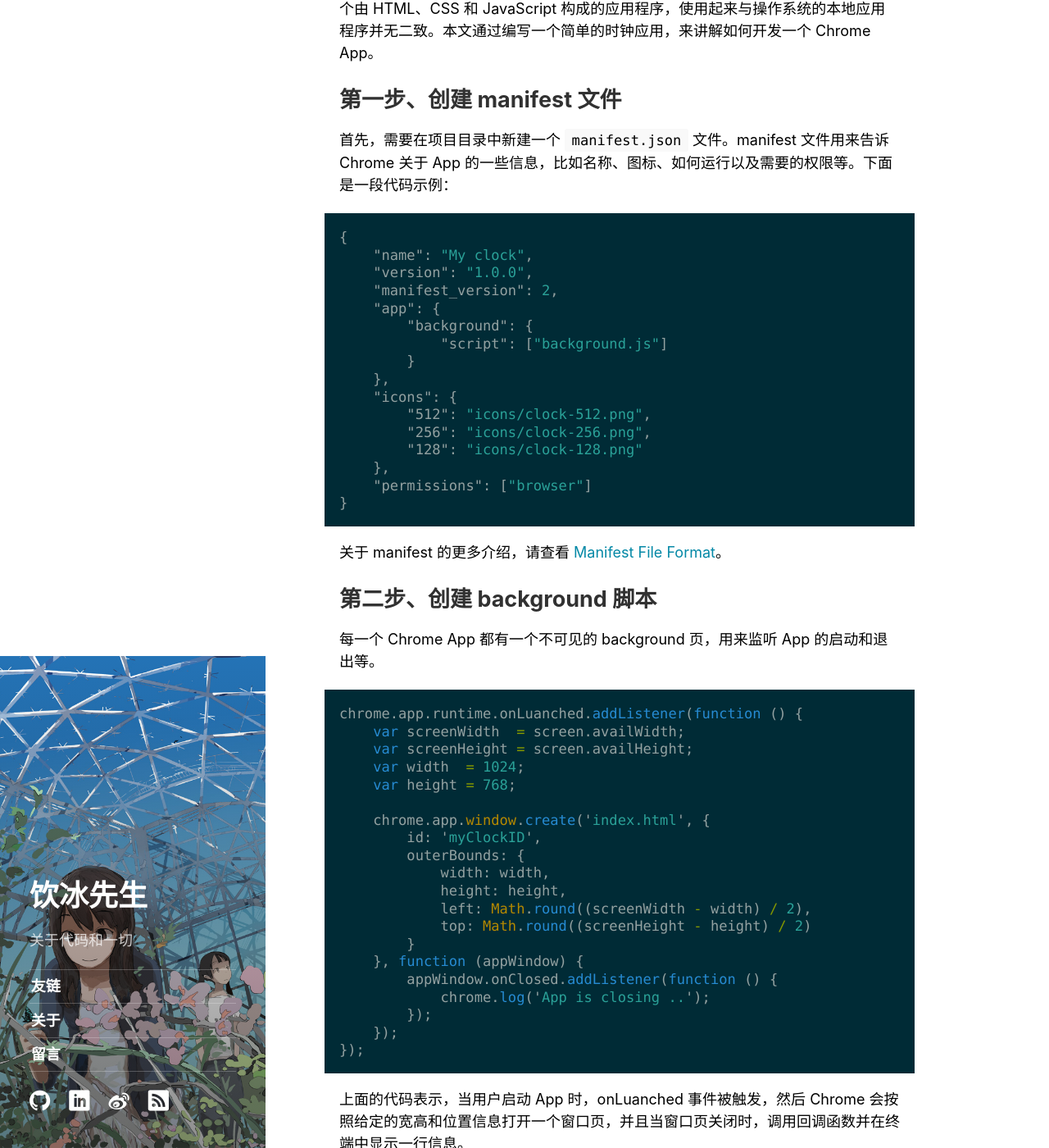
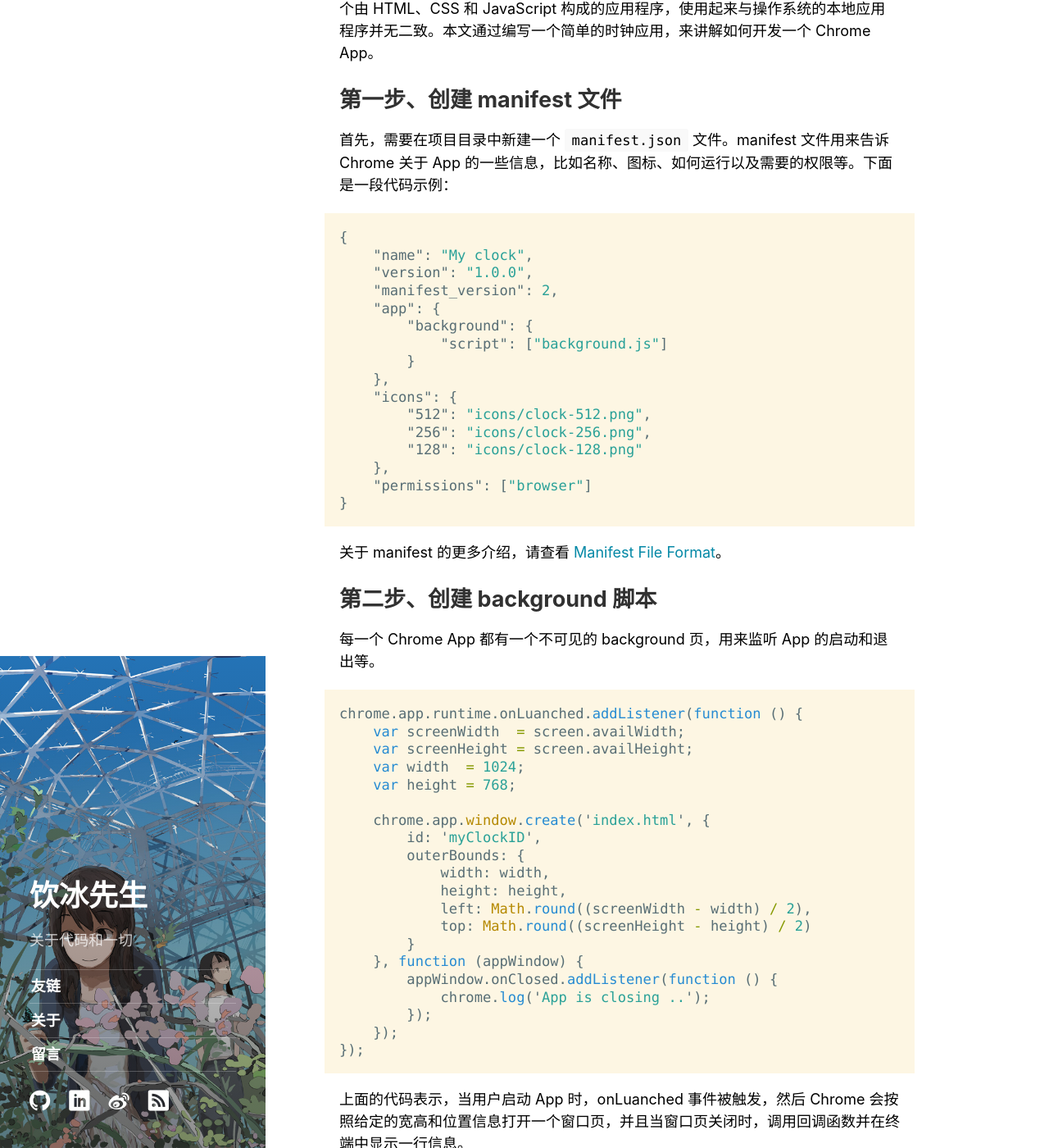
Before and after one commit to ybm/myanbin.github.io, a Jekyll site: the page built from _posts/2016-03-21-developing-a-chrome-app.md, in a window 1280 px wide and 1400 px high, scrolled down 272 px. Shown: the whole window at 82% size. Built offline with Jekyll 4.4.1, drawn with Linux system fonts in a browser that asks for light colours.

Commit message:
update solarized light css file

```diff
--- a/public/css/highlight.scss
+++ b/public/css/highlight.scss
@@ -1,11 +1,11 @@
-/* Solarized Dark
+/* Solarized Light
 For use with Jekyll and Pygments
 http://ethanschoonover.com/solarized
 SOLARIZED HEX      ROLE
 --------- -------- ------------------------------------------
-base03    #002b36  background
-base01    #586e75  comments / secondary content
-base1     #93a1a1  body text / default code / primary content
+base01    #586e75  body text / default code / primary content
+base1     #93a1a1  comments / secondary content
+base3     #fdf6e3  background
 orange    #cb4b16  constants
 red       #dc322f  regex, special keywords
 blue      #268bd2  reserved keywords
@@ -13,40 +13,40 @@ cyan      #2aa198  strings, numbers
 green     #859900  operators, other keywords
 */
 
-.highlight { background-color: #002b36; color: #93a1a1 }
-.highlight .c { color: #586e75 } /* Comment */
-.highlight .err { color: #93a1a1 } /* Error */
-.highlight .g { color: #93a1a1 } /* Generic */
+.highlight { background-color: #fdf6e3; color: #586e75 }
+.highlight .c { color: #93a1a1 } /* Comment */
+.highlight .err { color: #586e75 } /* Error */
+.highlight .g { color: #586e75 } /* Generic */
 .highlight .k { color: #859900 } /* Keyword */
-.highlight .l { color: #93a1a1 } /* Literal */
-.highlight .n { color: #93a1a1 } /* Name */
+.highlight .l { color: #586e75 } /* Literal */
+.highlight .n { color: #586e75 } /* Name */
 .highlight .o { color: #859900 } /* Operator */
 .highlight .x { color: #cb4b16 } /* Other */
-.highlight .p { color: #93a1a1 } /* Punctuation */
-.highlight .cm { color: #586e75 } /* Comment.Multiline */
+.highlight .p { color: #586e75 } /* Punctuation */
+.highlight .cm { color: #93a1a1 } /* Comment.Multiline */
 .highlight .cp { color: #859900 } /* Comment.Preproc */
-.highlight .c1 { color: #586e75 } /* Comment.Single */
+.highlight .c1 { color: #93a1a1 } /* Comment.Single */
 .highlight .cs { color: #859900 } /* Comment.Special */
 .highlight .gd { color: #2aa198 } /* Generic.Deleted */
-.highlight .ge { color: #93a1a1; font-style: italic } /* Generic.Emph */
+.highlight .ge { color: #586e75; font-style: italic } /* Generic.Emph */
 .highlight .gr { color: #dc322f } /* Generic.Error */
 .highlight .gh { color: #cb4b16 } /* Generic.Heading */
 .highlight .gi { color: #859900 } /* Generic.Inserted */
-.highlight .go { color: #93a1a1 } /* Generic.Output */
-.highlight .gp { color: #93a1a1 } /* Generic.Prompt */
-.highlight .gs { color: #93a1a1; font-weight: bold } /* Generic.Strong */
+.highlight .go { color: #586e75 } /* Generic.Output */
+.highlight .gp { color: #586e75 } /* Generic.Prompt */
+.highlight .gs { color: #586e75; font-weight: bold } /* Generic.Strong */
 .highlight .gu { color: #cb4b16 } /* Generic.Subheading */
-.highlight .gt { color: #93a1a1 } /* Generic.Traceback */
+.highlight .gt { color: #586e75 } /* Generic.Traceback */
 .highlight .kc { color: #cb4b16 } /* Keyword.Constant */
 .highlight .kd { color: #268bd2 } /* Keyword.Declaration */
 .highlight .kn { color: #859900 } /* Keyword.Namespace */
 .highlight .kp { color: #859900 } /* Keyword.Pseudo */
 .highlight .kr { color: #268bd2 } /* Keyword.Reserved */
 .highlight .kt { color: #dc322f } /* Keyword.Type */
-.highlight .ld { color: #93a1a1 } /* Literal.Date */
+.highlight .ld { color: #586e75 } /* Literal.Date */
 .highlight .m { color: #2aa198 } /* Literal.Number */
 .highlight .s { color: #2aa198 } /* Literal.String */
-.highlight .na { color: #93a1a1 } /* Name.Attribute */
+.highlight .na { color: #586e75 } /* Name.Attribute */
 .highlight .nb { color: #B58900 } /* Name.Builtin */
 .highlight .nc { color: #268bd2 } /* Name.Class */
 .highlight .no { color: #cb4b16 } /* Name.Constant */
@@ -54,24 +54,24 @@ green     #859900  operators, other keywords
 .highlight .ni { color: #cb4b16 } /* Name.Entity */
 .highlight .ne { color: #cb4b16 } /* Name.Exception */
 .highlight .nf { color: #268bd2 } /* Name.Function */
-.highlight .nl { color: #93a1a1 } /* Name.Label */
-.highlight .nn { color: #93a1a1 } /* Name.Namespace */
-.highlight .nx { color: #93a1a1 } /* Name.Other */
-.highlight .py { color: #93a1a1 } /* Name.Property */
+.highlight .nl { color: #586e75 } /* Name.Label */
+.highlight .nn { color: #586e75 } /* Name.Namespace */
+.highlight .nx { color: #586e75 } /* Name.Other */
+.highlight .py { color: #586e75 } /* Name.Property */
 .highlight .nt { color: #268bd2 } /* Name.Tag */
 .highlight .nv { color: #268bd2 } /* Name.Variable */
 .highlight .ow { color: #859900 } /* Operator.Word */
-.highlight .w { color: #93a1a1 } /* Text.Whitespace */
+.highlight .w { color: #586e75 } /* Text.Whitespace */
 .highlight .mf { color: #2aa198 } /* Literal.Number.Float */
 .highlight .mh { color: #2aa198 } /* Literal.Number.Hex */
 .highlight .mi { color: #2aa198 } /* Literal.Number.Integer */
 .highlight .mo { color: #2aa198 } /* Literal.Number.Oct */
-.highlight .sb { color: #586e75 } /* Literal.String.Backtick */
+.highlight .sb { color: #93a1a1 } /* Literal.String.Backtick */
 .highlight .sc { color: #2aa198 } /* Literal.String.Char */
-.highlight .sd { color: #93a1a1 } /* Literal.String.Doc */
+.highlight .sd { color: #586e75 } /* Literal.String.Doc */
 .highlight .s2 { color: #2aa198 } /* Literal.String.Double */
 .highlight .se { color: #cb4b16 } /* Literal.String.Escape */
-.highlight .sh { color: #93a1a1 } /* Literal.String.Heredoc */
+.highlight .sh { color: #586e75 } /* Literal.String.Heredoc */
 .highlight .si { color: #2aa198 } /* Literal.String.Interpol */
 .highlight .sx { color: #2aa198 } /* Literal.String.Other */
 .highlight .sr { color: #dc322f } /* Literal.String.Regex */
```
